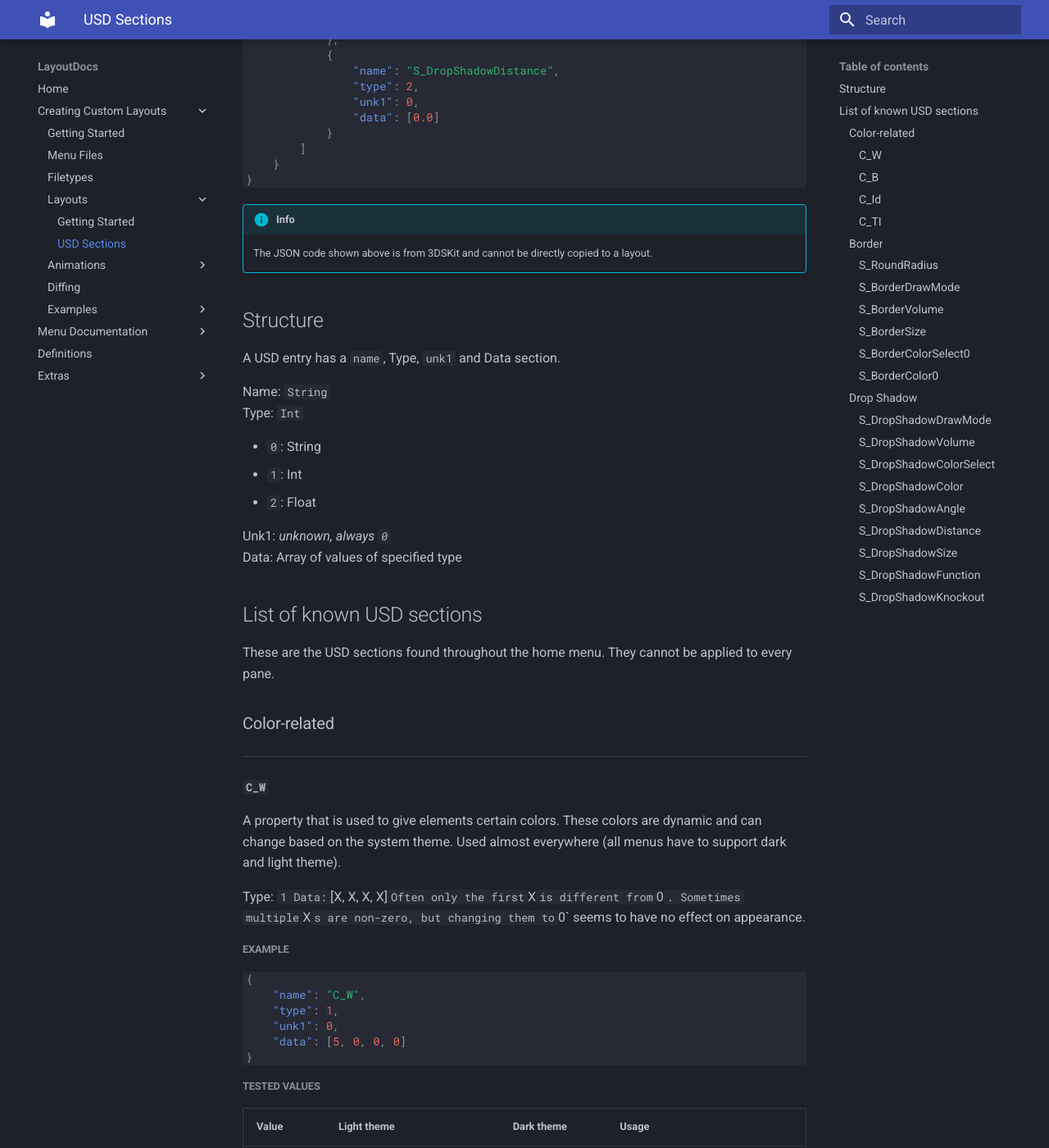
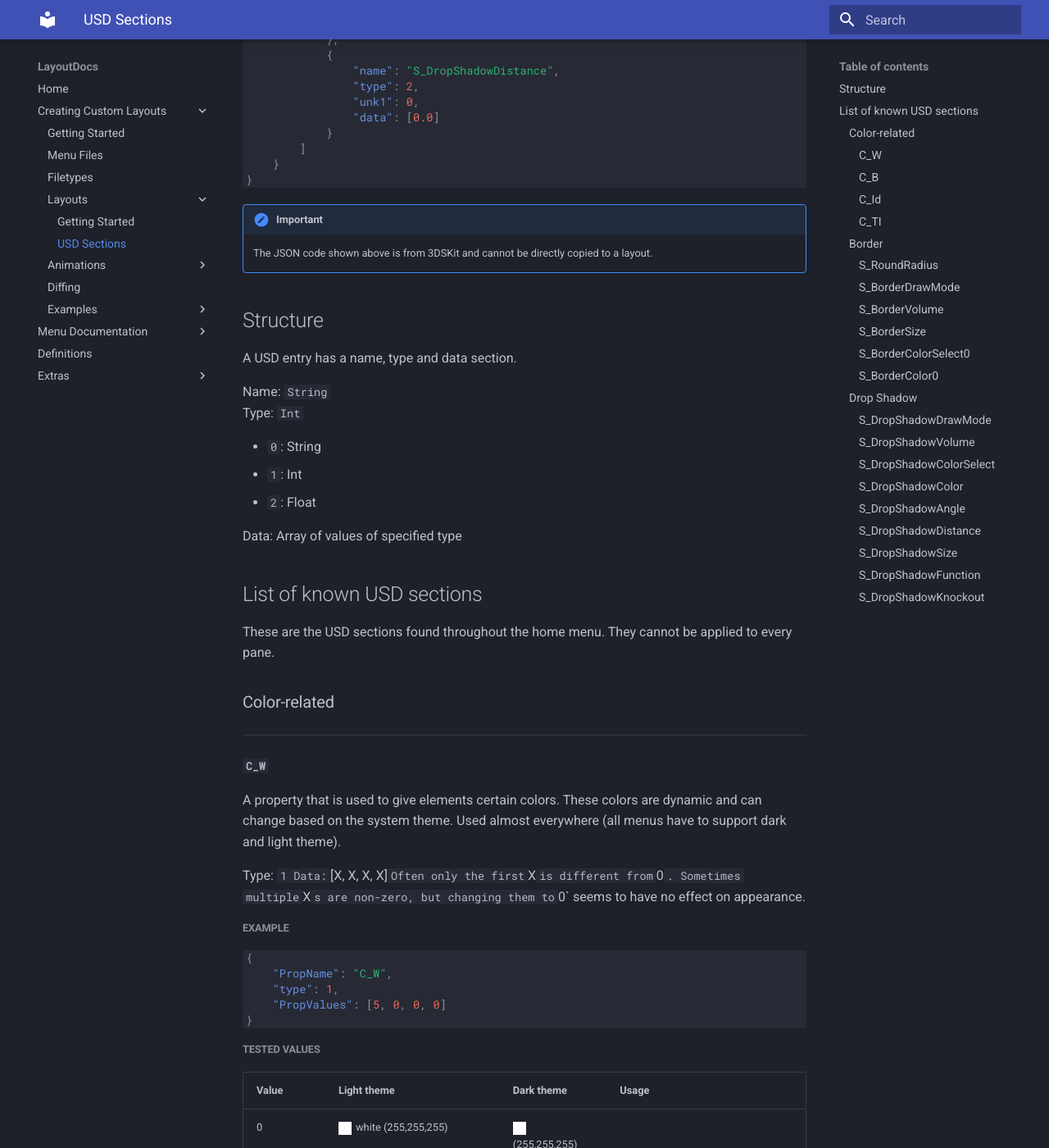
Before and after one commit to ThemezerNX/LayoutDocs, an MkDocs documentation site: the page built from docs/guide/layouts/usd-sections.md, in a window 1280 px wide and 1400 px high, scrolled down 768 px. Shown: the whole window at 82% size. Built offline with MkDocs 1.6.1 and Material for MkDocs 9.7.7, drawn with Linux system fonts in a browser that asks for light colours; some of the changed text lies outside the part shown.

Commit message:
Change example to match layout keys

````diff
--- a/docs/guide/layouts/usd-sections.md
+++ b/docs/guide/layouts/usd-sections.md
@@ -46,12 +46,12 @@ This is a simplified example of a pane followed by a `usd` section:
 ```
 
 <!-- prettier-ignore -->
-!!! Info
+!!! Important
 	The JSON code shown above is from 3DSKit and cannot be directly copied to a layout.
 
 ## Structure
 
-A USD entry has a `name`, Type, `unk1` and Data section.
+A USD entry has a name, type and data section.
 
 Name: `String`
 Type: `Int`
@@ -60,7 +60,6 @@ Type: `Int`
 -   `1`: Int
 -   `2`: Float
 
-Unk1: _unknown, always `0`_
 Data: Array of values of specified type
 
 ## List of known USD sections
@@ -82,10 +81,9 @@ Type: `1 Data: `[X, X, X, X]` Often only the first`X`is different from`0`. Somet
 
 ```json
 {
-	"name": "C_W",
+	"PropName": "C_W",
 	"type": 1,
-	"unk1": 0,
-	"data": [5, 0, 0, 0]
+	"PropValues": [5, 0, 0, 0]
 }
 ```
 
@@ -232,10 +230,9 @@ Data: `[X, X, X, X]`
 
 ```json
 {
-	"name": "C_B",
+	"PropName": "C_B",
 	"type": 1,
-	"unk1": 0,
-	"data": [0, 0, 0, 0]
+	"PropValues": [0, 0, 0, 0]
 }
 ```
 
@@ -256,10 +253,9 @@ Data: `[X]`
 
 ```json
 {
-	"name": "C_Id",
+	"PropName": "C_Id",
 	"type": 1,
-	"unk1": 0,
-	"data": [0]
+	"PropValues": [0]
 }
 ```
 
@@ -307,10 +303,9 @@ Data: `[X]`
 
 ```json
 {
-	"name": "C_Ti",
+	"PropName": "C_Ti",
 	"type": 1,
-	"unk1": 0,
-	"data": [0]
+	"PropValues": [0]
 }
 ```
 
@@ -339,10 +334,9 @@ Data: `[X]`
 
 ```json
 {
-	"name": "S_RoundRadius",
+	"PropName": "S_RoundRadius",
 	"type": 2,
-	"unk1": 0,
-	"data": [50.0]
+	"PropValues": [50.0]
 }
 ```
 
@@ -363,10 +357,9 @@ Example usage: `Cursor3`
 
 ```json
 {
-	"name": "S_BorderDrawMode",
+	"PropName": "S_BorderDrawMode",
 	"type": 1,
-	"unk1": 0,
-	"data": [1]
+	"PropValues": [1]
 }
 ```
 
@@ -384,10 +377,9 @@ Example usage: `Cursor3`
 
 ```json
 {
-	"name": "S_BorderVolume",
+	"PropName": "S_BorderVolume",
 	"type": 2,
-	"unk1": 0,
-	"data": [1.5]
+	"PropValues": [1.5]
 }
 ```
 
@@ -405,10 +397,9 @@ Example usage: `Cursor3`
 
 ```json
 {
-	"name": "S_BorderSize",
+	"PropName": "S_BorderSize",
 	"type": 2,
-	"unk1": 0,
-	"data": [5.0]
+	"PropValues": [5.0]
 }
 ```
 
@@ -428,10 +419,9 @@ Example usage: `Cursor3`
 
 ```json
 {
-	"name": "S_BorderColorSelect0",
+	"PropName": "S_BorderColorSelect0",
 	"type": 1,
-	"unk1": 0,
-	"data": [1]
+	"PropValues": [1]
 }
 ```
 
@@ -452,10 +442,9 @@ Example usage: `Cursor3`
 
 ```json
 {
-	"name": "S_BorderColor0",
+	"PropName": "S_BorderColor0",
 	"type": 2,
-	"unk1": 0,
-	"data": [5.0, 0, 0, 0]
+	"PropValues": [5.0, 0, 0, 0]
 }
 ```
 
@@ -478,10 +467,9 @@ Example usage: `RdtBtnIconGame`
 
 ```json
 {
-	"name": "S_DropShadowDrawMode",
+	"PropName": "S_DropShadowDrawMode",
 	"type": 1,
-	"unk1": 0,
-	"data": [1]
+	"PropValues": [1]
 }
 ```
 
@@ -499,10 +487,9 @@ Example usage: `RdtBtnIconGame`
 
 ```json
 {
-	"name": "S_DropShadowVolume",
+	"PropName": "S_DropShadowVolume",
 	"type": 2,
-	"unk1": 0,
-	"data": [5.0]
+	"PropValues": [5.0]
 }
 ```
 
@@ -521,10 +508,9 @@ Example usage: `RdtBtnIconGame`
 
 ```json
 {
-	"name": "S_DropShadowColorSelect",
+	"PropName": "S_DropShadowColorSelect",
 	"type": 1,
-	"unk1": 0,
-	"data": [1]
+	"PropValues": [1]
 }
 ```
 
@@ -543,10 +529,9 @@ Example usage: `RdtBtnIconGame`
 
 ```json
 {
-	"name": "S_DropShadowColor",
+	"PropName": "S_DropShadowColor",
 	"type": 2,
-	"unk1": 0,
-	"data": [0.0, 0.0, 0.0, 1.0]
+	"PropValues": [0.0, 0.0, 0.0, 1.0]
 }
 ```
 
@@ -564,10 +549,9 @@ Example usage: `RdtBtnIconGame`
 
 ```json
 {
-	"name": "S_DropShadowAngle",
+	"PropName": "S_DropShadowAngle",
 	"type": 2,
-	"unk1": 0,
-	"data": [1.5]
+	"PropValues": [1.5]
 }
 ```
 
@@ -605,10 +589,9 @@ Example usage: `RdtBtnIconGame`
 
 ```json
 {
-	"name": "S_DropShadowDistance",
+	"PropName": "S_DropShadowDistance",
 	"type": 2,
-	"unk1": 0,
-	"data": [5.2]
+	"PropValues": [5.2]
 }
 ```
 
@@ -626,10 +609,9 @@ Example usage: `RdtBtnIconGame`
 
 ```json
 {
-	"name": "S_DropShadowSize",
+	"PropName": "S_DropShadowSize",
 	"type": 2,
-	"unk1": 0,
-	"data": [10.0]
+	"PropValues": [10.0]
 }
 ```
 
@@ -649,10 +631,9 @@ Example usage: `RdtBtnIconGame`
 
 ```json
 {
-	"name": "S_DropShadowFunction",
+	"PropName": "S_DropShadowFunction",
 	"type": 1,
-	"unk1": 0,
-	"data": [5]
+	"PropValues": [5]
 }
 ```
 
@@ -672,10 +653,9 @@ Example usage: `RdtBtnIconGame`
 
 ```json
 {
-	"name": "S_DropShadowKnockout",
+	"PropName": "S_DropShadowKnockout",
 	"type": 1,
-	"unk1": 0,
-	"data": [1]
+	"PropValues": [1]
 }
 ```
 
````
